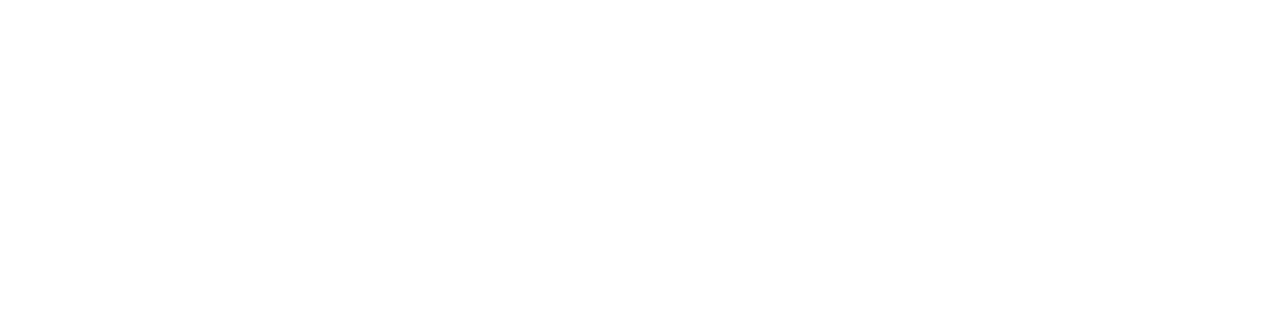
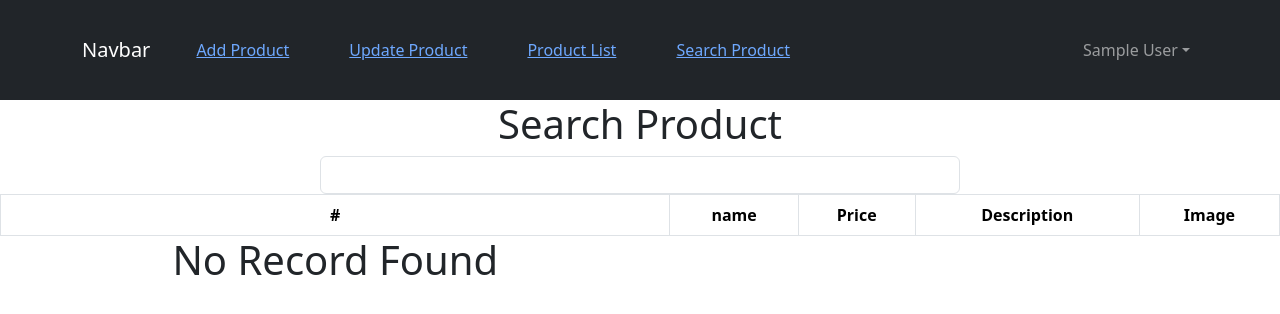
Before and after one commit to sumitsinghrajput56/react_ecom, a React (Create React App) app: page /search in a window 1280 px wide. Before the commit this address had no page. Shown: the top 314 px of the page. Built offline with nearby package versions, Linux system fonts and the light colour scheme; sample sign-in values are in the browser's storage.

Commit message:
added search functionality

```diff
--- a/src/App.js
+++ b/src/App.js
@@ -8,6 +8,7 @@ import UpdateProduct from "./UpdateProduct";
 import Register from "./Register";
 import Protected from "./Protected";
 import ProductList from "./ProductList";
+import SearchProduct from "./SearchProduct";
 
 function App() {
   return (
@@ -34,6 +35,14 @@ function App() {
             }
           />
           <Route
+            path="/search"
+            element={
+              <Protected cmp={SearchProduct}>
+                <SearchProduct />
+              </Protected>
+            }
+          />
+          <Route
             path="/"
             element={
               <Protected cmp={ProductList}>
@@ -41,6 +50,7 @@ function App() {
               </Protected>
             }
           />
+
         </Routes>
         </switch>
       </BrowserRouter>
--- a/src/Header.js
+++ b/src/Header.js
@@ -31,7 +31,7 @@ function Header()
 
             {
               localStorage.getItem('user-info')?<> <Link to="/add">Add Product</Link>
-            <Link to="/update">Update Product</Link><Link to="/">Product List</Link></>:<><Link to="/login">Login</Link>
+            <Link to="/update">Update Product</Link><Link to="/">Product List</Link><Link to="/search">Search Product</Link></>:<><Link to="/login">Login</Link>
             <Link to="/register">Register</Link></>
             }
 
--- /dev/null
+++ b/src/SearchProduct.js
@@ -0,0 +1,66 @@
+import Header from "./Header";
+import { useState } from "react";
+import Table from 'react-bootstrap/Table';
+
+function SearchProduct() {
+
+    const [data,setData]=useState([]);
+
+async function search_product(key) {
+  try {
+    const response = await fetch("http://127.0.0.1:8000/api/search/" + key);
+
+    if (!response.ok) {
+      throw new Error(`HTTP error! Status: ${response.status}`);
+    }
+
+    const result = await response.json();
+    console.log(result);
+    setData(result.products); // Assuming your Laravel response contains 'products'
+    console.log(data);
+  } catch (error) {
+    console.error("Error during fetch:", error);
+  }
+}
+
+
+  return (
+    <div>
+        <Header/>
+        <div className="col-sm-6 offset-sm-3">
+        <h1>Search Product</h1>
+        <input type="text" onChange={(e)=>search_product(e.target.value)} className="form-control"  />
+        </div>
+
+
+         <Table striped bordered hover>
+      <thead>
+        <tr>
+          <th>#</th>
+          <th>name</th>
+          <th>Price</th>
+          <th>Description</th>
+          <th>Image</th>
+        </tr>
+      </thead>
+      <tbody>
+        {
+            data.length>0?
+            data.map((item)=>(
+<tr>
+          <td>{item.id}</td>
+          <td>{item.name}</td>
+          <td>{item.price}</td>
+          <td>{item.description}</td>
+          <td>Image</td>
+        </tr>
+            )):<h1>No Record Found</h1>
+        }
+
+
+      </tbody>
+    </Table>
+    </div>
+  )
+}
+export default SearchProduct;
```
